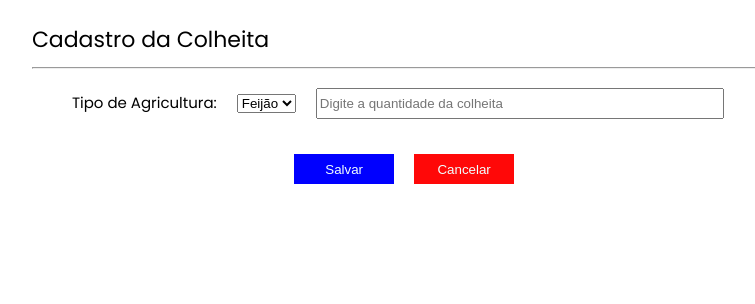
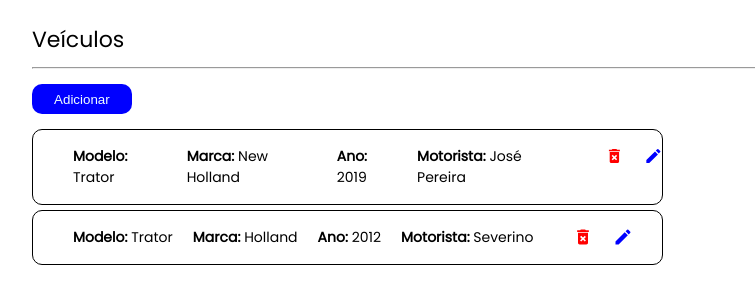
Before and after one commit to lopesjorge/SGAgro, a React (Vite) app: page / in a window 1280 px wide. Shown: the top 304 px of the page, without its empty margins (191-946 px from the left). Built offline with nearby package versions, Linux system fonts and the light colour scheme.

Commit message:
Conclusão de páginas de exibição de dados motoristas, agricultores, propriedades e veículos

```diff
--- a/src/App.tsx
+++ b/src/App.tsx
@@ -7,6 +7,10 @@ import { Page_Cad_Colheita } from './components/Page_Cad_Colheita'
 import { Page_Cad_Motorista } from './components/Page_Cad_Motorista'
 import { Page_Cad_Propriedade } from './components/Page_Cad_Propriedade'
 import { Page_Dados_Colheita } from './components/Page_Dados_Colheita'
+import { Page_exibir_dados_agricultor } from './components/Page_exibir_dados_agricultor'
+import { Page_exibir_motorista } from './components/Page_exibir_motorista'
+import { Page_exibir_propriedade } from './components/Page_exibir_propriedade'
+import { Page_exibir_veiculo } from './components/Page_exibir_veiculo'
 import { Page_Cad_Veiculo } from './components/Pagr_Cad_Veiculo'
 
 
@@ -15,7 +19,7 @@ export function App() {
 
   return (
 
-<Page_Cad_Colheita/>
+<Page_exibir_veiculo/>
 
     )
 }
--- /dev/null
+++ b/src/components/Page_exibir_dados_agricultor/index.tsx
@@ -0,0 +1,24 @@
+import styles from './styles.module.scss'
+import {MdDeleteForever, MdCreate} from 'react-icons/md'
+
+export function Page_exibir_dados_agricultor(){
+    return(
+        <div className={styles.container_agricultores}>
+
+             <h1 className={styles.texto1}>Agricultores<hr/>
+             <button className={styles.btn_adicionar}>Adicionar</button>
+             </h1>
+
+             <div className={styles.data_agricultores}>
+                   <ul>
+                       <li> <b>Nome:</b>  Jorge Lopes</li>
+                       <li> <b>Endereço:</b>  Serrinha dos Pintos - RN</li>
+                       <li> <b>Telefone:</b>  84 95555-5555</li>
+                       <MdDeleteForever className={styles.excluir}/>
+                       <MdCreate className={styles.editar}/>
+                   </ul>
+             </div>
+
+        </div>
+    )
+}
--- /dev/null
+++ b/src/components/Page_exibir_dados_agricultor/styles.module.scss
@@ -0,0 +1,60 @@
+
+.container_agricultores{
+    width: 83%;
+    height: 100%;
+
+    padding-left: 17%;
+
+    font-family: 'Poppins';
+
+    display: inline-block;
+    flex-wrap: wrap;
+
+    .texto1{
+        text-align:left;
+        font-family: 'Poppins';
+        font-weight: lighter;
+        font-size: 22px;
+    }
+
+    .data_agricultores{
+        border: 1px solid black;
+        border-radius: 10px;
+
+        width: 70%;
+
+        ul{
+            display: flex;
+
+            .excluir{
+                width: 20px;
+                height: 20px;
+                margin-left: 20px;
+                color: red;
+            }
+
+            .editar{
+                width: 20px;
+                height: 20px;
+                margin-left: 20px;
+                color:#0000FF
+            }
+        }
+
+        li{
+            list-style: none;
+            padding-right: 20px;
+            font-size: 14px;
+        }
+    }
+
+    .btn_adicionar{
+    width: 100px;
+    height: 30px;
+    margin-right: 20px;
+    color: azure;
+    background-color: #0000FF;
+    border: none;
+    border-radius: 10px;
+  }
+}
--- /dev/null
+++ b/src/components/Page_exibir_motorista/index.tsx
@@ -0,0 +1,25 @@
+import styles from './styles.module.scss'
+import {MdDeleteForever, MdCreate} from 'react-icons/md'
+
+export function Page_exibir_motorista(){
+    return(
+        <div className={styles.container_motorista}>
+
+             <h1 className={styles.texto1}>Motorista<hr/>
+             <button className={styles.btn_adicionar}>Adicionar</button>
+             </h1>
+
+             <div className={styles.data_motorista}>
+                   <ul>
+                       <li> <b>Nome:</b>  José pereira</li>
+                       <li> <b>CNH:</b> 000.112.44</li>
+                       <li> <b>Endereço:</b>  Serrinha dos Pintos - RN</li>
+                       <li> <b>Telefone:</b>  84 95555-5555</li>
+                       <MdDeleteForever className={styles.excluir}/>
+                       <MdCreate className={styles.editar}/>
+                   </ul>
+             </div>
+
+        </div>
+    )
+}
--- /dev/null
+++ b/src/components/Page_exibir_motorista/styles.module.scss
@@ -0,0 +1,60 @@
+
+.container_motorista{
+    width: 83%;
+    height: 100%;
+
+    padding-left: 17%;
+
+    font-family: 'Poppins';
+
+    display: inline-block;
+    flex-wrap: wrap;
+
+    .texto1{
+        text-align:left;
+        font-family: 'Poppins';
+        font-weight: lighter;
+        font-size: 22px;
+    }
+
+    .data_motorista{
+        border: 1px solid black;
+        border-radius: 10px;
+
+        width: 80%;
+
+        ul{
+            display: flex;
+
+            .excluir{
+                width: 20px;
+                height: 20px;
+                margin-left: 20px;
+                color: red;
+            }
+
+            .editar{
+                width: 20px;
+                height: 20px;
+                margin-left: 20px;
+                color:#0000FF
+            }
+        }
+
+        li{
+            list-style: none;
+            padding-right: 20px;
+            font-size: 14px;
+        }
+    }
+
+    .btn_adicionar{
+    width: 100px;
+    height: 30px;
+    margin-right: 20px;
+    color: azure;
+    background-color: #0000FF;
+    border: none;
+    border-radius: 10px;
+  }
+}
--- /dev/null
+++ b/src/components/Page_exibir_propriedade/index.tsx
@@ -0,0 +1,24 @@
+import styles from './styles.module.scss'
+import {MdDeleteForever, MdCreate} from 'react-icons/md'
+
+export function Page_exibir_propriedade(){
+    return(
+        <div className={styles.container_propriedade}>
+
+             <h1 className={styles.texto1}>Propriedade<hr/>
+             <button className={styles.btn_adicionar}>Adicionar</button>
+             </h1>
+
+             <div className={styles.data_propriedade}>
+                   <ul>
+                       <li> <b>Nome:</b>  Fazenda Vitória</li>
+                       <li> <b>Prprietário:</b> Antônio Lopes</li>
+                       <li> <b>Endereço:</b>  Sítio lajes - Serrinha dos Pintos - RN</li>
+                       <MdDeleteForever className={styles.excluir}/>
+                       <MdCreate className={styles.editar}/>
+                   </ul>
+             </div>
+
+        </div>
+    )
+}
--- /dev/null
+++ b/src/components/Page_exibir_propriedade/styles.module.scss
@@ -0,0 +1,60 @@
+
+.container_propriedade{
+    width: 83%;
+    height: 100%;
+
+    padding-left: 17%;
+
+    font-family: 'Poppins';
+
+    display: inline-block;
+    flex-wrap: wrap;
+
+    .texto1{
+        text-align:left;
+        font-family: 'Poppins';
+        font-weight: lighter;
+        font-size: 22px;
+    }
+
+    .data_propriedade{
+        border: 1px solid black;
+        border-radius: 10px;
+
+        width: 80%;
+
+        ul{
+            display: flex;
+
+            .excluir{
+                width: 20px;
+                height: 20px;
+                margin-left: 20px;
+                color: red;
+            }
+
+            .editar{
+                width: 20px;
+                height: 20px;
+                margin-left: 20px;
+                color:#0000FF
+            }
+        }
+
+        li{
+            list-style: none;
+            padding-right: 20px;
+            font-size: 14px;
+        }
+    }
+
+    .btn_adicionar{
+    width: 100px;
+    height: 30px;
+    margin-right: 20px;
+    color: azure;
+    background-color: #0000FF;
+    border: none;
+    border-radius: 10px;
+  }
+}
--- /dev/null
+++ b/src/components/Page_exibir_veiculo/index.tsx
@@ -0,0 +1,37 @@
+import styles from './styles.module.scss'
+import {MdDeleteForever, MdCreate} from 'react-icons/md'
+
+export function Page_exibir_veiculo(){
+    return(
+        <div className={styles.container_veiculo}>
+
+             <h1 className={styles.texto1}>Veículos<hr/>
+             <button className={styles.btn_adicionar}>Adicionar</button>
+             </h1>
+
+             <div className={styles.data_veiculo}>
+                   <ul>
+                       <li> <b>Modelo:</b> Trator</li>
+                       <li> <b>Marca:</b> New Holland</li>
+                       <li> <b>Ano:</b> 2019</li>
+                       <li> <b>Motorista:</b> José Pereira</li>
+                       <MdDeleteForever className={styles.excluir}/>
+                       <MdCreate className={styles.editar}/>
+                   </ul>
+             </div>
+
+             <div className={styles.data_veiculo}>
+                   <ul>
+                       <li> <b>Modelo:</b> Trator</li>
+                       <li> <b>Marca:</b> Holland</li>
+                       <li> <b>Ano:</b> 2012</li>
+                       <li> <b>Motorista:</b> Severino</li>
+                       <MdDeleteForever className={styles.excluir}/>
+                       <MdCreate className={styles.editar}/>
+                   </ul>
+             </div>
+
+
+        </div>
+    )
+}
--- /dev/null
+++ b/src/components/Page_exibir_veiculo/styles.module.scss
@@ -0,0 +1,60 @@
+.container_veiculo{
+    width: 83%;
+    height: 100%;
+
+    padding-left: 17%;
+
+    font-family: 'Poppins';
+
+    display: inline-block;
+    flex-wrap: wrap;
+
+    .texto1{
+        text-align:left;
+        font-family: 'Poppins';
+        font-weight: lighter;
+        font-size: 22px;
+    }
+
+    .data_veiculo{
+        border: 1px solid black;
+        border-radius: 10px;
+
+        width: 60%;
+        margin-bottom: 5px;
+
+        ul{
+            display: flex;
+
+            .excluir{
+                width: 20px;
+                height: 20px;
+                margin-left: 20px;
+                color: red;
+            }
+
+            .editar{
+                width: 20px;
+                height: 20px;
+                margin-left: 20px;
+                color:#0000FF
+            }
+        }
+
+        li{
+            list-style: none;
+            padding-right: 20px;
+            font-size: 14px;
+        }
+    }
+
+    .btn_adicionar{
+    width: 100px;
+    height: 30px;
+    margin-right: 20px;
+    color: azure;
+    background-color: #0000FF;
+    border: none;
+    border-radius: 10px;
+  }
+}
```
